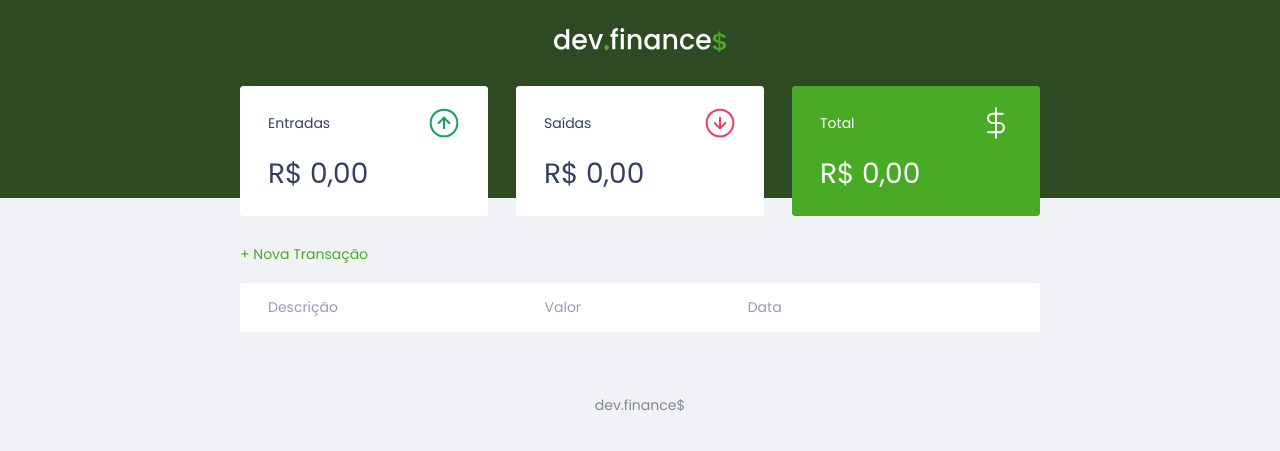
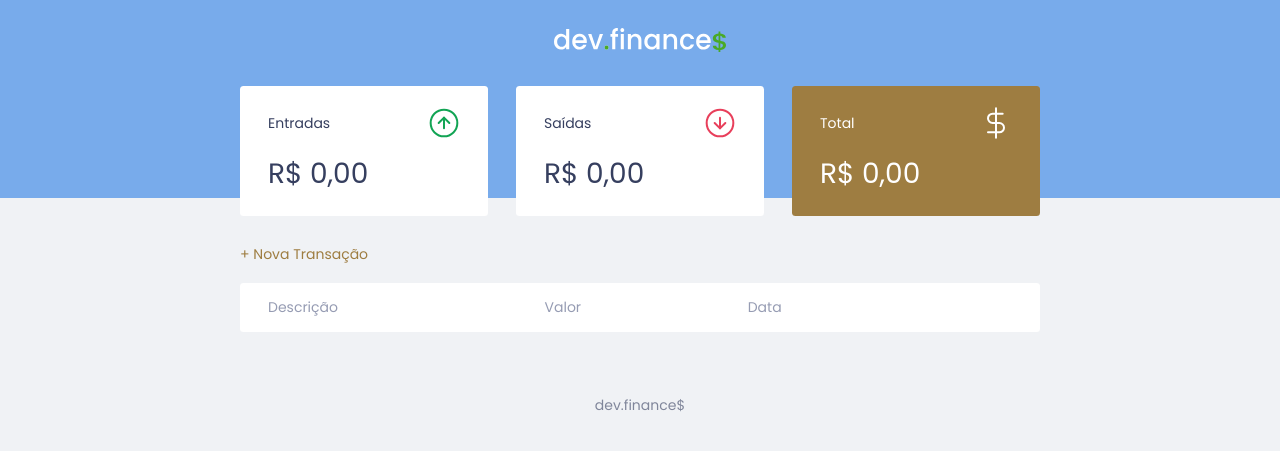
Before and after one commit to ray-sales/dev.finances, a PHP site: page / in a window 1280 px wide. Shown: the top 451 px of the page. Run offline with PHP 8.4, Linux system fonts and the light colour scheme; lists and menus that the app fills with data are empty.

Commit message:
Alteração das cores base

```diff
--- a/style.css
+++ b/style.css
@@ -2,8 +2,8 @@
 
 :root {
     --dark-blue: #363F5F;
-    --default-green: #49aa26;
-    --light-green: #3dd705;
+    --default-color: #9E7D41;
+    --light-color: #EBC278;
     --color-red: #e92929;
     --radius: 0.25rem;
 }
@@ -58,12 +58,12 @@ h2 {
 /* ####### LINKS AND BUTTONS ####### */
 
 a {
-    color: var(--default-green);
+    color: var(--default-color);
     text-decoration: none;
 }
 
 a:hover {
-    color: var(--light-green);
+    color: var(--light-color);
 }
 
 button {
@@ -72,13 +72,13 @@ button {
     border: none;
     color: white;
     padding: 0;
-    background-color: var(--default-green);
+    background-color: var(--default-color);
     border-radius: var(--radius);
     cursor: pointer;
 }
 
 button:hover {
-    background: var(--light-green);
+    background: var(--light-color);
 }
 
 .button.new {
@@ -105,7 +105,7 @@ button:hover {
 /* ####### HEADER ####### */
 
 header {
-    background: #2D4A22;
+    background: #78ABEB;
     padding: 2rem 0 10rem;
     text-align: center;
 }
@@ -152,7 +152,7 @@ header h1 {
 }
 
 .card.total {
-    background: var(--default-green);
+    background: var(--default-color);
     color: white
 }
 
```
